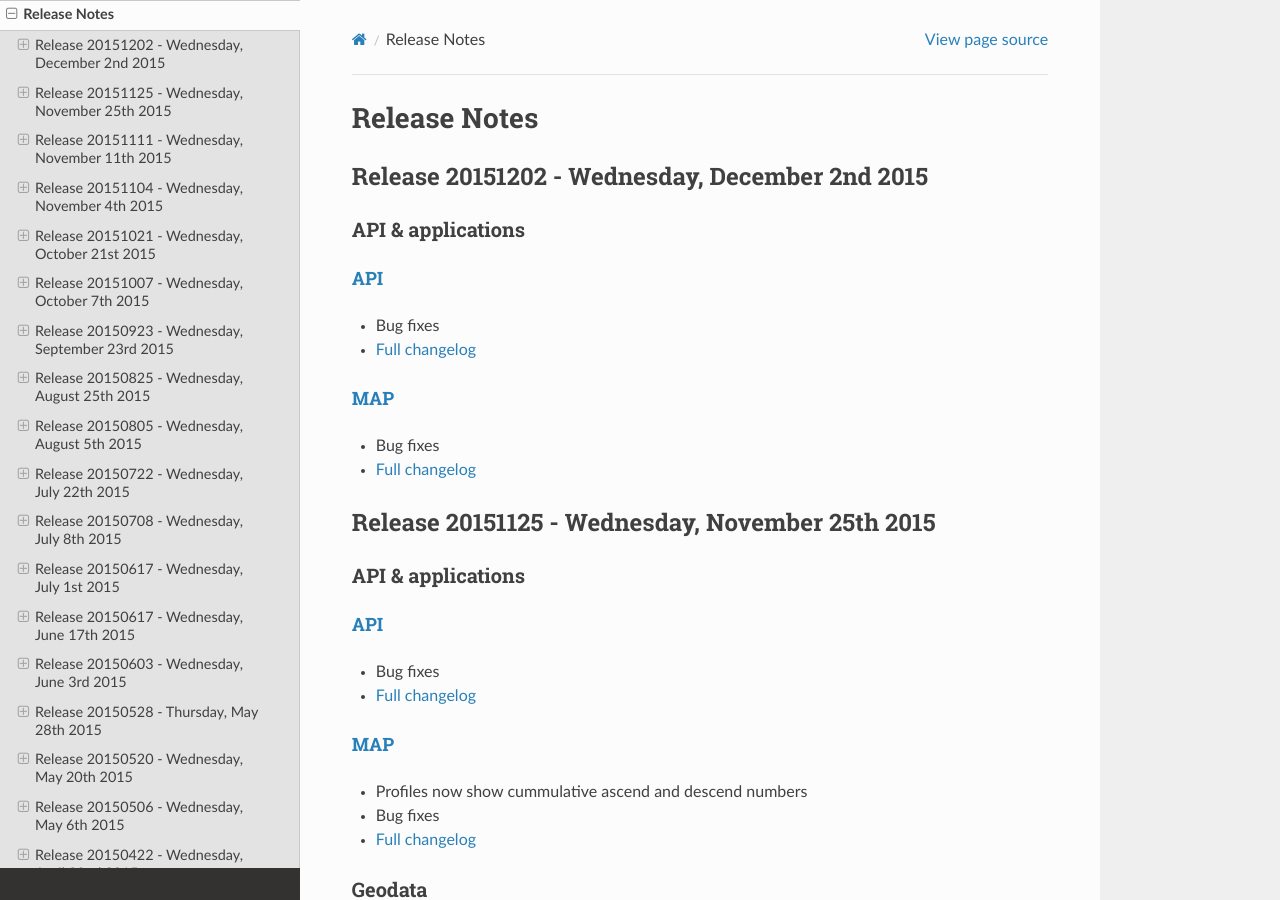
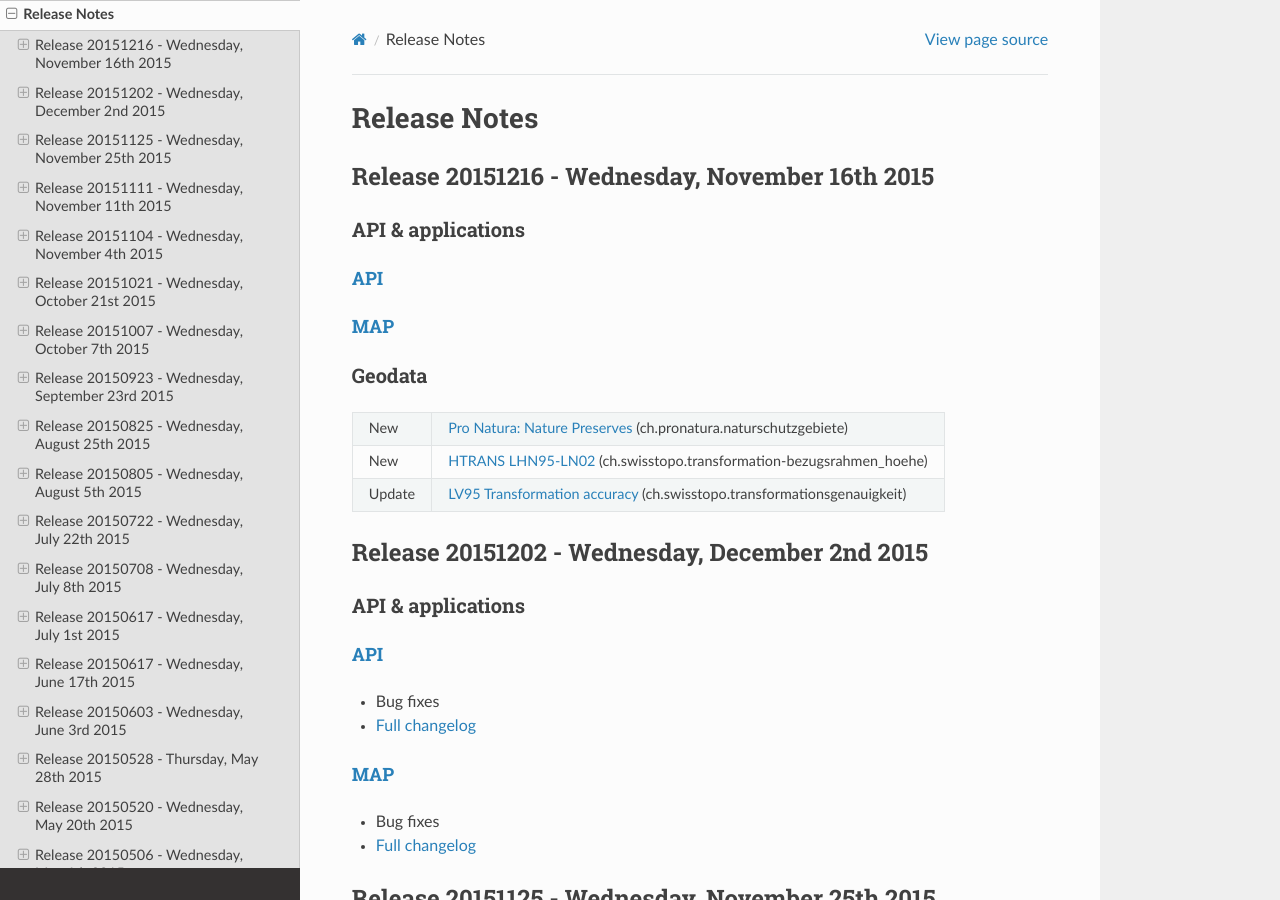
Before and after one commit to swisstopo-test/doc-chsdi3, a Sphinx documentation site: the page built from source/releasenotes/index.rst, in a window 1280 px wide and 900 px high. Built offline with Sphinx 7.4.7 and the Read the Docs theme 2.0.0, drawn with Linux system fonts in a browser that asks for light colours.

Commit message:
Release Notes 16.12.2015

```diff
--- a/source/releasenotes/index.rst
+++ b/source/releasenotes/index.rst
@@ -8,6 +8,31 @@
 
 Release Notes
 =============
+
+.. _releasenotes_20151216:
+
+Release 20151216 - Wednesday, November 16th 2015
+------------------------------------------------
+
+API & applications
+******************
+
+`API <//api3.geo.admin.ch>`__
+'''''''''''''''''''''''''''''
+
+`MAP <//map.geo.admin.ch>`__
+'''''''''''''''''''''''''''''
+
+Geodata
+*******
++--------+---------------------------------------------------------------------------------------------------------------------------------------------------------+
+| New    | `Pro Natura: Nature Preserves <//map.geo.admin.ch/?layers=ch.pronatura.naturschutzgebiete>`__ (ch.pronatura.naturschutzgebiete)                         |
++--------+---------------------------------------------------------------------------------------------------------------------------------------------------------+
+| New    | `HTRANS LHN95-LN02 <//map.geo.admin.ch/?layers=ch.swisstopo.transformation-bezugsrahmen_hoehe>`__ (ch.swisstopo.transformation-bezugsrahmen_hoehe)      |
++--------+---------------------------------------------------------------------------------------------------------------------------------------------------------+
+| Update | `LV95 Transformation accuracy <//map.geo.admin.ch/?layers=ch.swisstopo.transformationsgenauigkeit>`__ (ch.swisstopo.transformationsgenauigkeit)         |
++--------+---------------------------------------------------------------------------------------------------------------------------------------------------------+
+
 
 .. _releasenotes_20151202:
 
```
